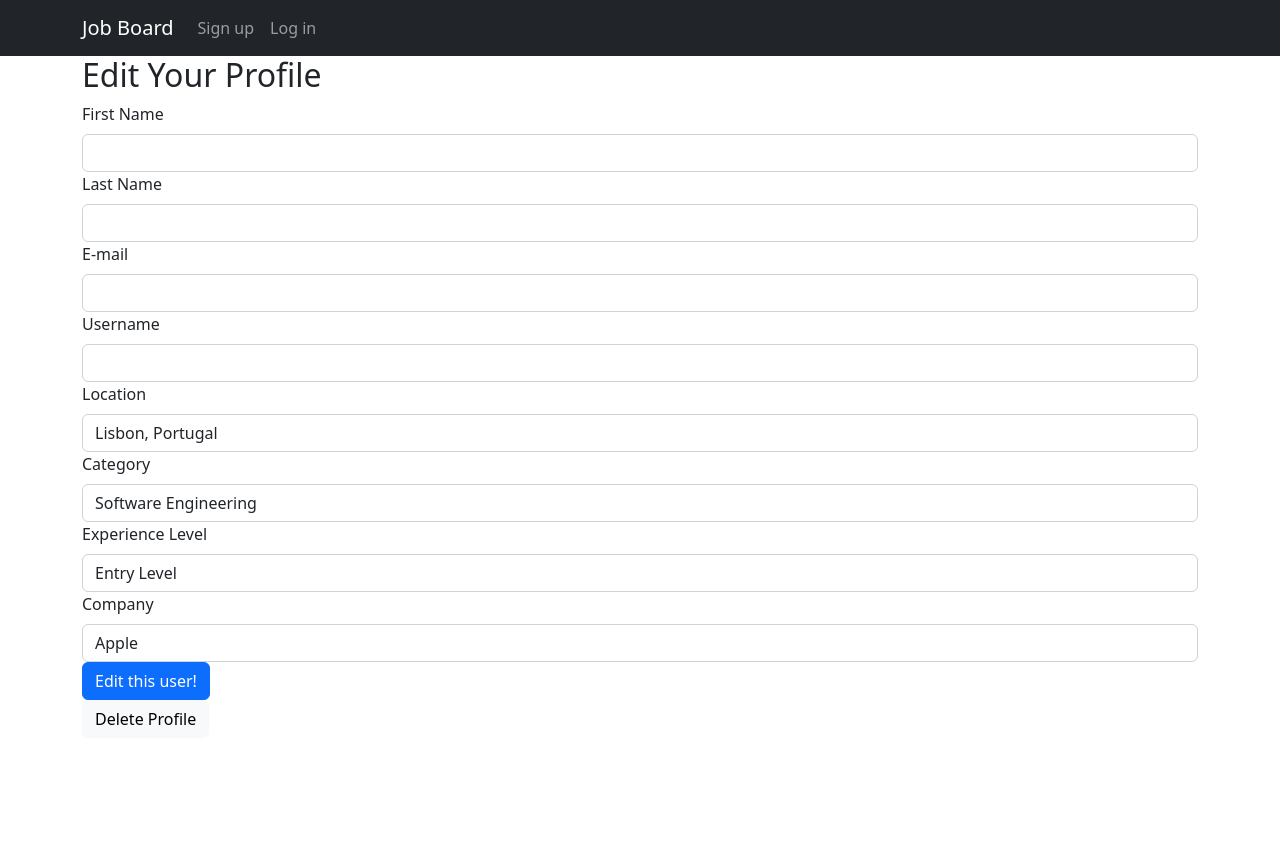
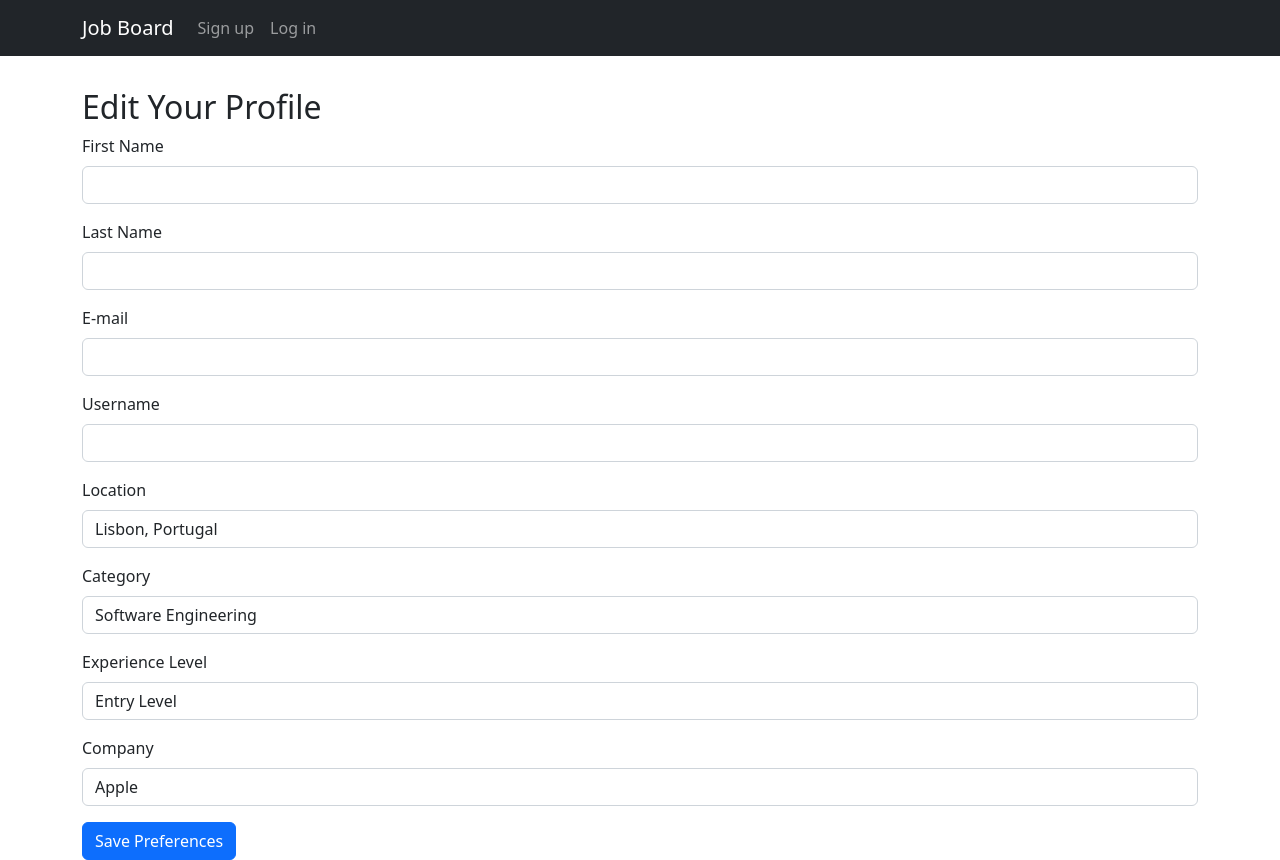
Before and after one commit to lexsac/jobsquare-capstone, a Flask app: template templates/users/edit.html in a window 1280 px wide. Before the commit the page ends 725 px from the top, so only its background shows below. Run offline with Flask 3, Linux system fonts and the light colour scheme; the template is opened without the code that fills it: values that come from a table or form of the project are taken from there, others are empty; some libraries are stand-ins or nearby versions.

Commit message:
Added top margin spacing

```diff
--- a/static/stylesheets/style.css
+++ b/static/stylesheets/style.css
@@ -24,6 +24,6 @@ a h3 {
     text-decoration: none;
 }
 
-/* .fa-heart:hover {
-    color: red;
-} */
+.container-box {
+    margin-top: 2em;
+}
--- a/templates/base.html
+++ b/templates/base.html
@@ -24,7 +24,7 @@
           <li class="nav-item"><a class="nav-link" href="/login">Log in</a></li>
           {% else %}
           <li class="nav-item"><a class="nav-link" href="/likes"><i class="fa-solid fa-heart"></i></a></li>
-          <li class="nav-item"><a class="nav-link" href="/profile">Profile</a></li>
+          <li class="nav-item"><a class="nav-link" href="/profile">Preferences</a></li>
           <li class="nav-item"><a class="nav-link" href="/logout">Log out</a></li>
           {% endif %}
         </ul>
--- a/templates/home.html
+++ b/templates/home.html
@@ -2,7 +2,7 @@
 {% block content %}
 
   <div class="container">
-    <div class="card">
+    <div class="container-box">
       <div class="vstack gap=2">
         {% for job in jobs %}
           <div class="job-box">
@@ -21,9 +21,6 @@
                   {% endif %}
                 </button>
               </form>
-                <!-- <i class="fa-solid fa-heart">
-                  <form method="POST" action="/jobs/{{ job.id }}/like"><button></button></form>
-                </i> -->
             </div>
           </a>
         {% endfor %}
--- a/templates/users/edit.html
+++ b/templates/users/edit.html
@@ -2,34 +2,21 @@
 {% block content %}
 
   <div class="container">
-    <div>
+    <div class="container-box">
       <h2>Edit Your Profile</h2>
       <form method="POST" id="user_form">
         {{ form.hidden_tag() }}
-
-        {% for field in form if field.widget.input_type != 'hidden' and field.name != 'password' %}
+          {% for field in form if field.widget.input_type != 'hidden' and field.name != 'password' %}
           {% for error in field.errors %}
             <span class="text-danger">{{ error }}</span>
           {% endfor %}
-          {{ field.label(class="form-label") }}
-          {{ field(class="form-control") }}
-        {% endfor %}
-
-        <!-- <p>To confirm changes, enter your password:</p>
-        {% if form.password.errors %}
-          {% for error in form.password.errors %}
-            <span class="text-danger">
-            {{ error }}
-          </span>
+          <div class="mb-3">
+            {{ field.label(class="form-label") }}
+            {{ field(class="form-control") }}
+          </div>
           {% endfor %}
-        {% endif %} -->
-        <!-- {{ form.password(placeholder="Enter your password to confirm", class="form-control") }} -->
-
       </form>
-      <a href="/signup"><button class="btn btn-primary">Edit this user!</button></a>
-      <form method="POST" action="/delete">
-        <button class="btn btn-light">Delete Profile</button>
-      </form>
+      <a href="/signup"><button class="btn btn-primary">Save Preferences</button></a>
     </div>
   </div>
 
--- a/templates/users/likes.html
+++ b/templates/users/likes.html
@@ -2,7 +2,7 @@
 {% block content %}
 
   <div class="container">
-    <div class="card">
+    <div class="container-box">
       <div class="vstack gap=2">
         <ul>
         {% for job in likes if jobs != '' %}
--- a/templates/users/signup.html
+++ b/templates/users/signup.html
@@ -3,8 +3,10 @@
 {% block content %}
 
   <div class="container">
-    <div>
+    <div class="container-box">
       <h2>Join Job Board today</h2>
+      <p>Sign up now to create your account, set preferences, and view your personalized list of job postings.</p>
+
       <form method="POST">
         {{ form.hidden_tag() }}
 
@@ -12,8 +14,10 @@
           {% for error in field.errors %}
             <span class="text-danger">{{ error }}</span>
           {% endfor %}
+          <div class="mb-3">
             {{ field.label(class="form-label") }}
             {{ field(class="form-control") }}
+          </div>
         {% endfor %}
 
         <a href="/"><button class="btn btn-primary">Sign me up!</button></a>
```
Also changed, not shown: seed.py (+35 -30 lines), templates/home-anon.html (+5 -3 lines), templates/jobs/detail.html (+5 -3 lines), templates/users/login.html (+7 -4 lines).
